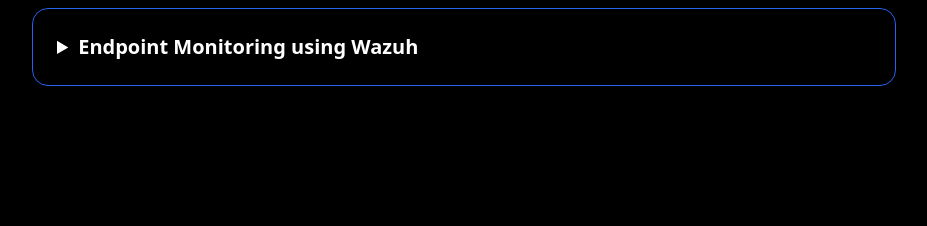
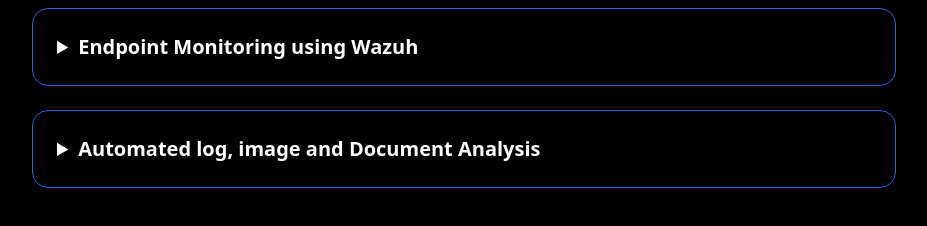
Before and after one commit to hunter2694/Portfolio, a plain HTML site: page projects.html in a window 1280 px wide. Shown: the part 216-442 px from the top of the page, without its empty margins (176-1103 px from the left). Drawn offline with nearby package versions, Linux system fonts and the light colour scheme.

Commit message:
adding projects

```diff
--- a/projects.html
+++ b/projects.html
@@ -26,7 +26,10 @@
     <summary class="cursor-pointer text-xl font-semibold text-white">Endpoint Monitoring using Wazuh</summary>
     <p class="mt-4 text-gray-300">Configured a Wazuh manager to monitor multiple Windows and Linux endpoints, implementing file integrity monitoring and malware detection rules. Detected suspicious behaviors, unauthorized file changes, and anomalous processes, enabling centralized alerting and proactive incident response. Integrated monitoring laid the foundation for automated threat management.</p>
   </details>
-
+  <details class="mb-6 bg-black p-6 rounded-2xl border border-blue-600">
+    <summary class="cursor-pointer text-xl font-semibold text-white">Automated log, image and Document Analysis</summary>
+    <p class="mt-4 text-gray-300">Developed an automated forensic analysis framework to process system logs, digital images, and documents. The system detects anomalies in logs, extracts hidden metadata from images, and uncovers embedded or suspicious content in documents. It enhances investigation efficiency by reducing manual effort and providing structured, reliable insights for incident response.</p>
+  </details>
 </section>
 </body>
 </html>
```
